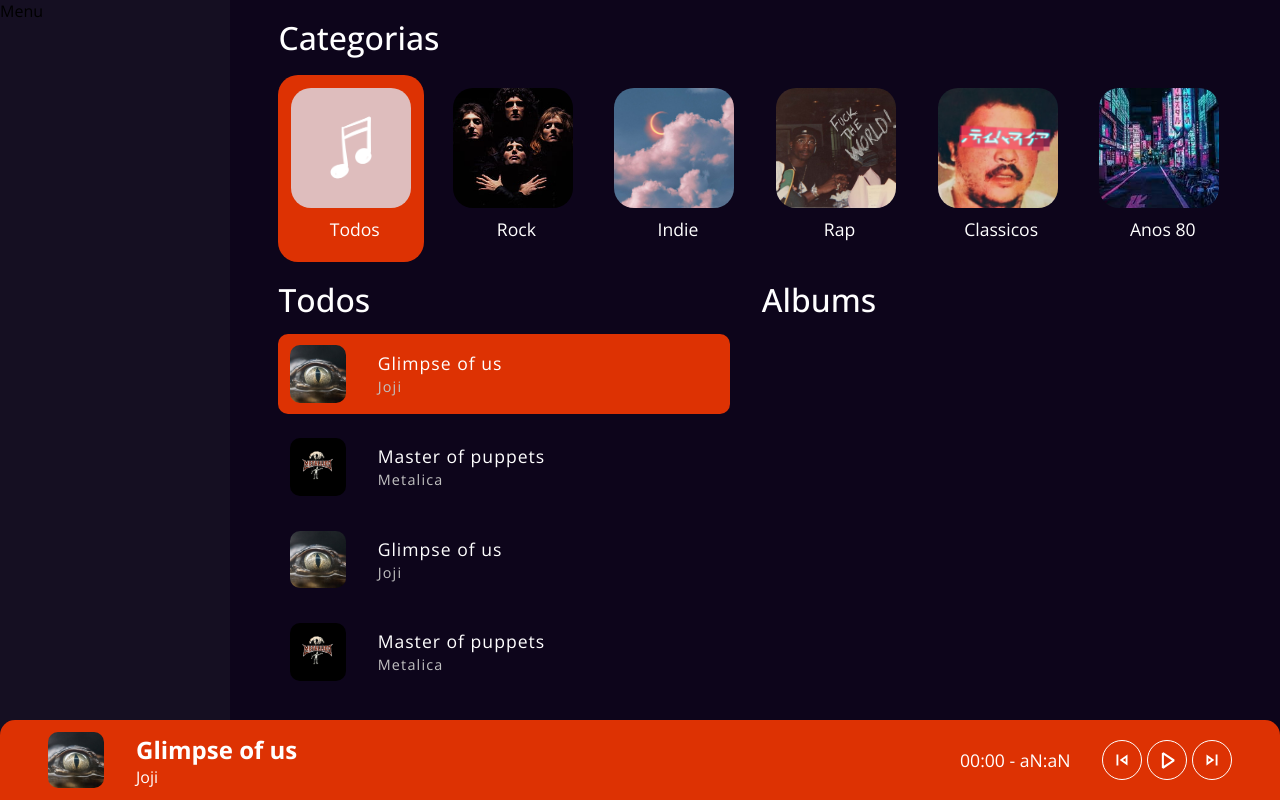
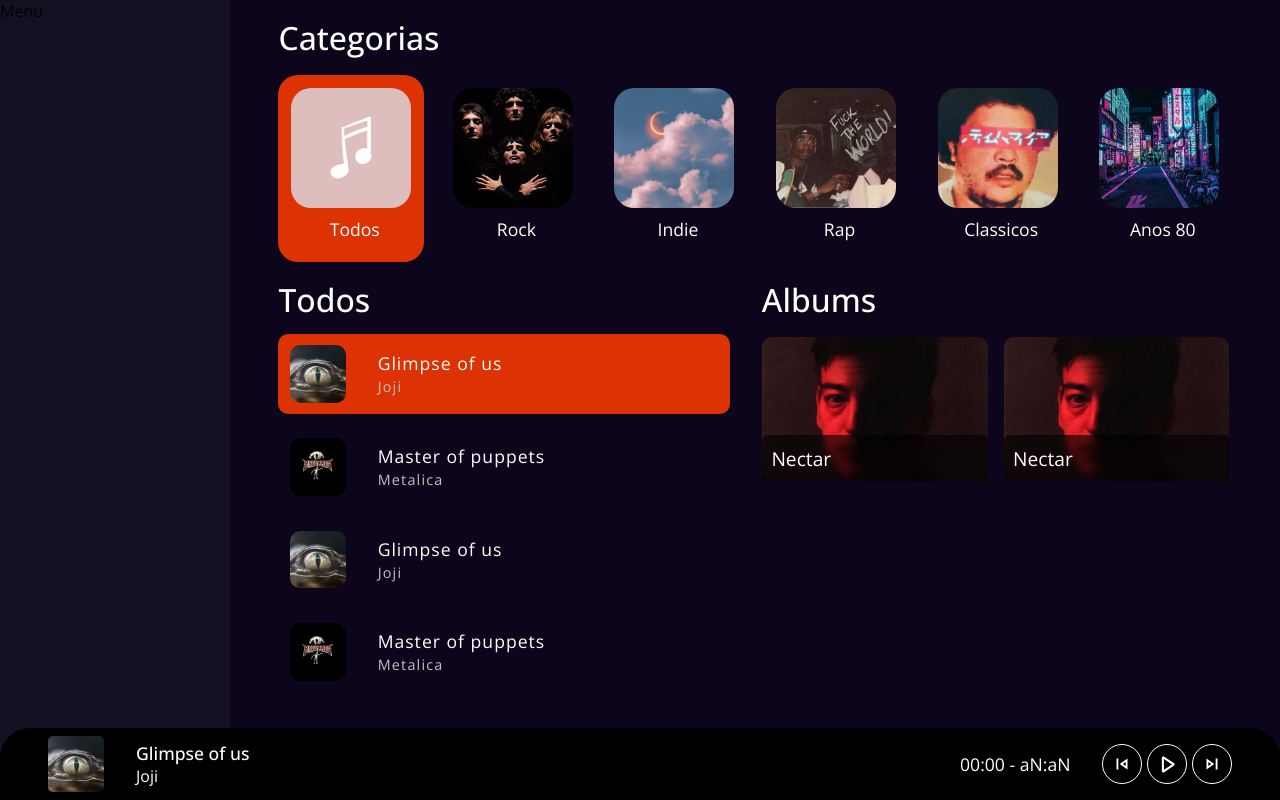
Before and after one commit to edusantanaw/es-player-music, a React (Vite) app: page / in a window 1280 px wide. Built offline with nearby package versions, Linux system fonts and the light colour scheme.

Commit message:
feat: album component

```diff
--- a/src/components/AmbumList.tsx
+++ b/src/components/AmbumList.tsx
@@ -1,10 +1,21 @@
 import React from "react";
+import { albumList } from "../utils/albumList";
 import { AlbumlistContainer } from "./styles/albumlist.style";
 
 const Albums = () => {
   return (
     <AlbumlistContainer>
       <h2>Albums</h2>
+      <ul>
+        {albumList.map((album, key) => (
+          <li key={key}>
+            <img src={album.image} alt={album.name} />
+            <div className="infos">
+              <span>{album.name}</span>
+            </div>
+          </li>
+        ))}
+      </ul>
     </AlbumlistContainer>
   );
 };
--- a/src/components/styles/albumlist.style.ts
+++ b/src/components/styles/albumlist.style.ts
@@ -7,4 +7,34 @@
     font-size: 2em;
     font-weight: 500;
   }
+
+  ul {
+    padding-top: 1em;
+    display: flex;
+    flex-wrap: wrap;
+    gap: 1em;
+    li {
+      position: relative;
+      width: 48%;
+      height: 9em;
+      border-radius: 10px;
+      img {
+        width: 100%;
+        height: 100%;
+        object-fit: cover;
+        border-radius: 10px;
+      }
+      .infos {
+        position: absolute;
+        bottom: 0;
+        width: 100%;
+        background: #0009;
+        backdrop-filter: blur(3px);
+        border-radius: 5px 5px 0 0;
+        padding: 0.5em;
+        font-size: 1.2em;
+        font-weight: 400;
+    }
+    }
+  }
 `;
--- a/src/context/songs.tsx
+++ b/src/context/songs.tsx
@@ -1,9 +1,4 @@
-import {
-  createContext,
-  ReactNode,
-  useEffect,
-  useState,
-} from "react";
+import { createContext, ReactNode, useEffect, useState } from "react";
 import { songContext, songs } from "../types/global";
 import { filters } from "../utils/filters";
 import { songsList } from "../utils/songsList";
@@ -22,10 +17,9 @@
   const [currentSong, setCurrentSong] = useState<songs>(currentLista.songs[0]);
   const [currentCategory, setCurrentCategory] = useState<string>("Todos");
 
-
   useEffect(() => {
     const list = filters[currentCategory];
-    console.log(list)
+    console.log(list);
     setCurrentLista({ name: currentCategory, songs: list });
   }, [currentCategory]);
 
@@ -37,15 +31,17 @@
     setCurrentSong(songs);
   };
 
-  const handleNext = (index: number) => {
-    if (index < songsList.length - 1) {
-      setCurrentSong(songsList[index + 1]);
+  const handleNext = (id: number) => {
+    const findIndex = currentLista.songs.findIndex((song) => song.id === id);
+    if (findIndex < songsList.length - 1) {
+      setCurrentSong(currentLista.songs[findIndex + 1]);
     }
   };
 
-  const handlePrev = (index: number) => {
-    if (index > 0) {
-      setCurrentSong(songsList[index - 1]);
+  const handlePrev = (id: number) => {
+    const findIndex = currentLista.songs.findIndex((song) => song.id === id);
+    if (findIndex > 0) {
+      setCurrentSong(currentLista.songs[findIndex - 1]);
     }
   };
 
--- a/src/layout/components/Controlls.tsx
+++ b/src/layout/components/Controlls.tsx
@@ -15,7 +15,6 @@
   const formatTime = (time: number) => {
     const minutes = Math.floor(time / 60);
     const seconds = Math.floor(time % 60);
-
     return `${("0" + minutes).slice(-2)}:${("0" + seconds).slice(-2)}`;
   };
 
@@ -63,6 +62,7 @@
         onTimeUpdate={countTime}
         ref={audioRef}
         controls
+        onEnded={() => handleNext(currentSong.id)}
       ></audio>
     </ControllsContainer>
   );
--- a/src/layout/song.style.ts
+++ b/src/layout/song.style.ts
@@ -2,22 +2,21 @@
 
 export const SongContainer = styled.div`
   display: flex;
-  padding: 1.5em 3em;
+  padding: 0.5em 3em;
   width: 100%;
   align-items: center;
-  height: 5em;
   position: fixed;
   bottom: 0px;
   z-index: 10;
   gap: 0.6em;
-  border-radius: 15px 15px 0px 0px;
-  background-color: #dd3203;
+  border-radius: 30px 30px 0px 0px;
+  background-color: #000;
   color: #fff;
   img {
     width: 3.5em;
     height: 3.5em;
     object-fit: cover;
-    border-radius: 10px;
+    border-radius: 5px;
   }
 
   .content {
@@ -25,5 +24,10 @@
     display: flex;
     align-items: center;
     gap: 2em;
+
+    h2 {
+      font-size: 1.1em;
+      font-weight: 500;
+    }
   }
 `;
--- a/src/utils/albumList.ts
+++ b/src/utils/albumList.ts
@@ -1,10 +1,17 @@
 import { v4 } from "uuid";
+import nectarImage from "../assets/playlist/nectar.jpg";
 
 export const albumList = [
   {
     id: v4(),
-    name: "",
-    autor: "",
-    image: "",
+    name: "Nectar",
+    autor: "joji",
+    image: nectarImage,
+  },
+  {
+    id: v4(),
+    name: "Nectar",
+    autor: "joji",
+    image: nectarImage,
   },
 ];
--- a/src/utils/filters.ts
+++ b/src/utils/filters.ts
@@ -10,6 +10,6 @@
   Rock: songsList.filter((song) => song.category === "Rock"),
   Indie: songsList.filter((song) => song.category === "Indie"),
   Rap: songsList.filter((song) => song.category === "Rap"),
-  Classic: songsList.filter((song) => song.category === "Classic"),
+  Classicos: songsList.filter((song) => song.category === "Classicos"),
   "Anos 80": songsList.filter((song) => song.category === "Anos 80"),
 };
```
Also changed, not shown: src/assets/playlist/nectar.jpg (added).
